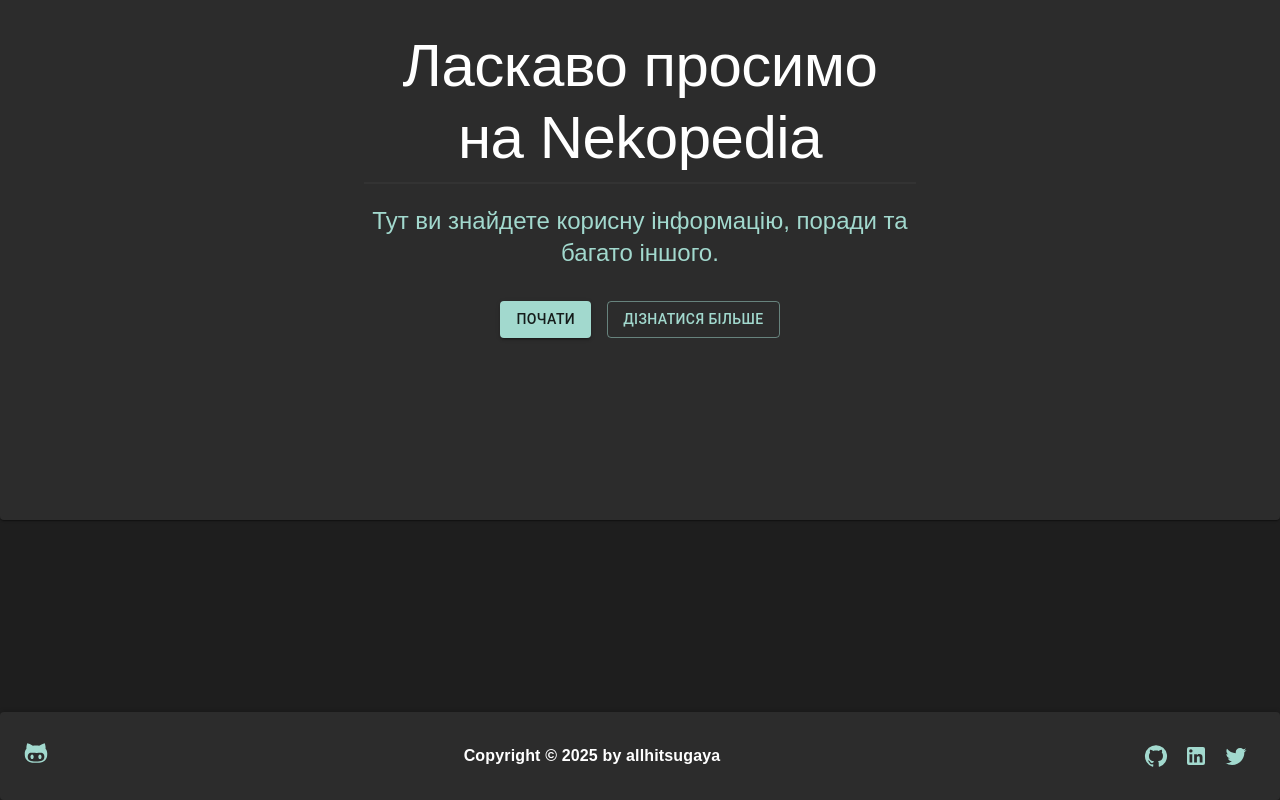
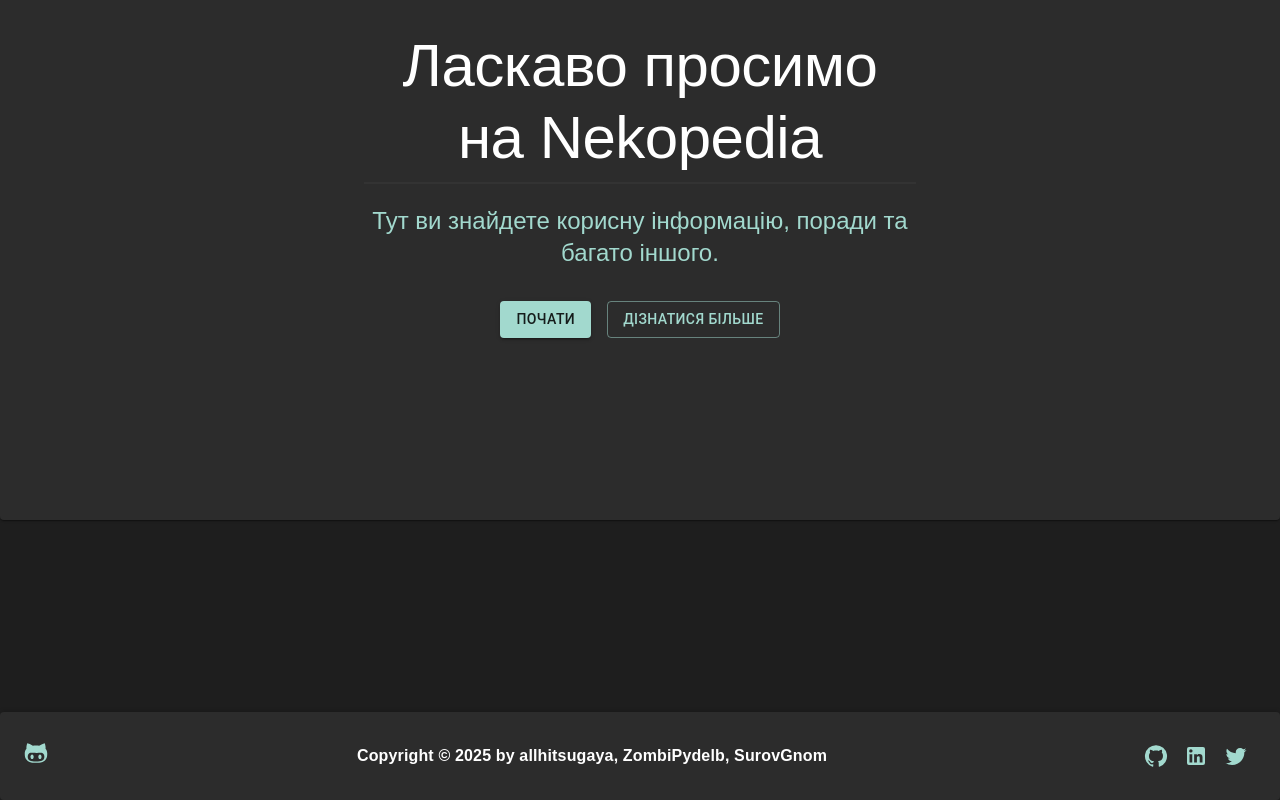
Before and after one commit to allhitsugaya/nekopedia-v0.1, a React (Vite) app: page / in a window 1280 px wide. Shown: the part 233-1033 px from the top of the page. Built offline with nearby package versions, Linux system fonts and the light colour scheme.

Commit message:
updating footer

```diff
--- a/src/components/Footer.jsx
+++ b/src/components/Footer.jsx
@@ -39,7 +39,7 @@ function Footer() {
                     </Link>
 
                     <Typography variant="body1" sx={{ fontWeight: 700 }}>
-                        Copyright &copy; {new Date().getFullYear()} by allhitsugaya
+                        Copyright &copy; {new Date().getFullYear()} by allhitsugaya, ZombiPydelb, SurovGnom
                     </Typography>
 
                     <Box>
```
